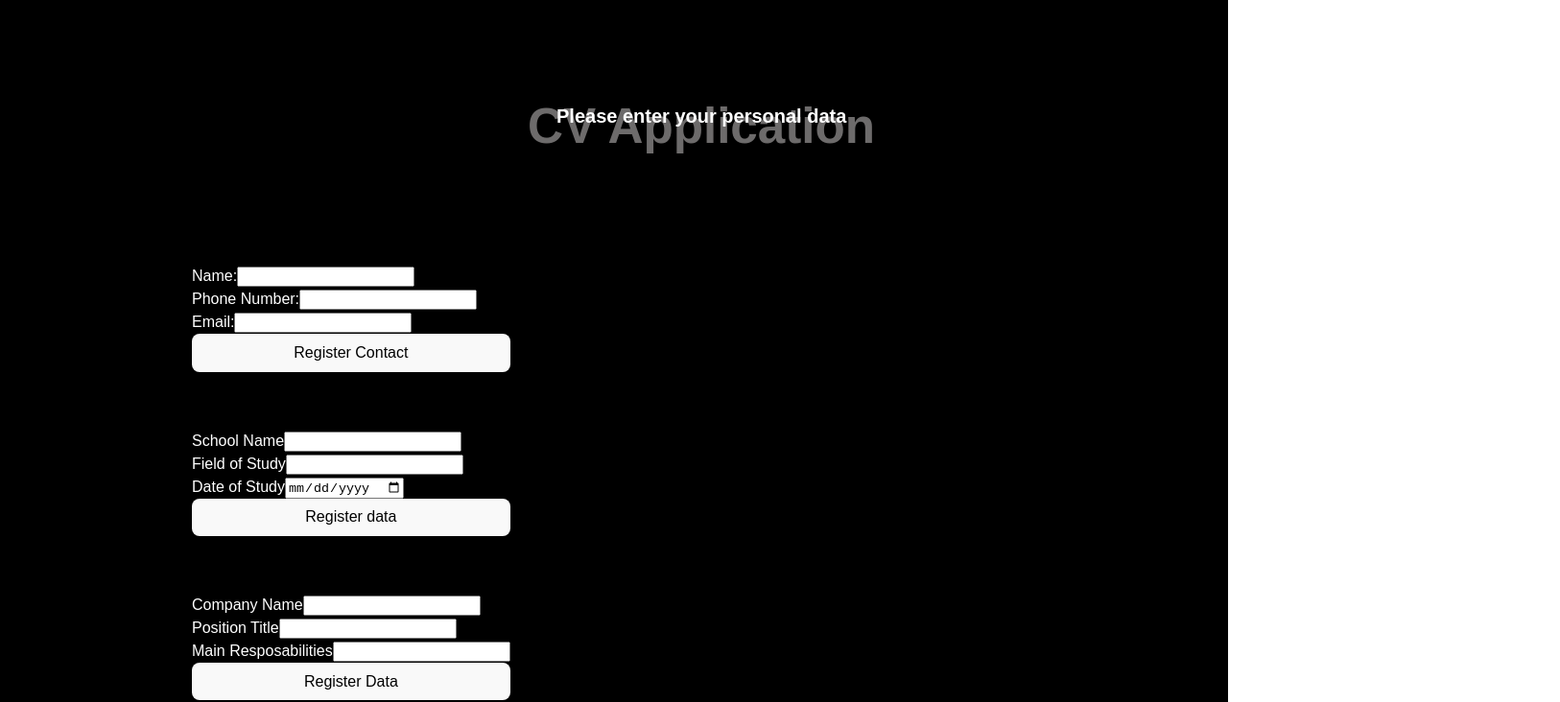
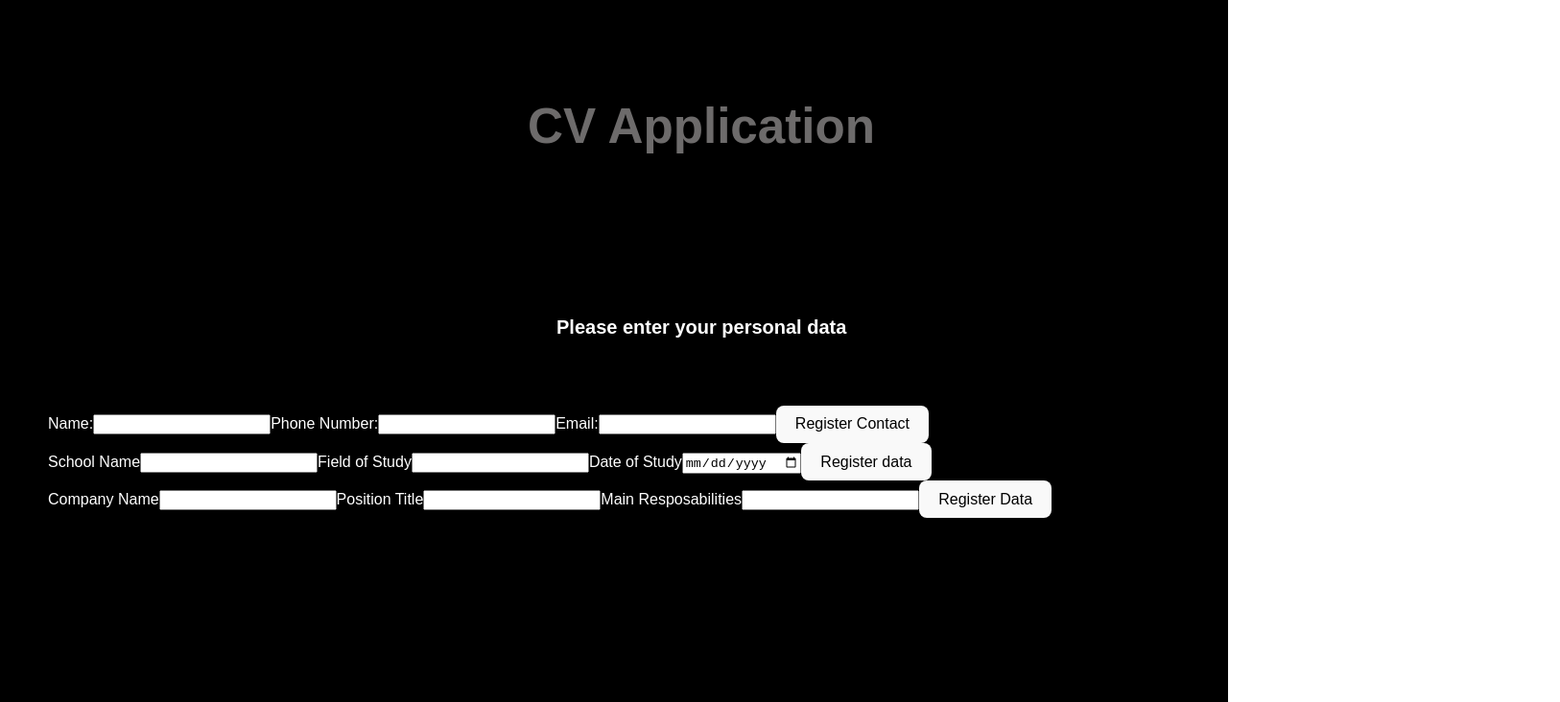
Before and after one commit to Dev-J0/CV-application, a React app: page / in a window 1280 px wide. Shown: the top 732 px of the page at 96% size, 1626 px wide, since content can reach past the window. Built offline with nearby package versions, Linux system fonts and the light colour scheme; the HTML template or start-up script is replaced by a standard one.

Commit message:
changed style a bit

```diff
--- a/src/styles/style.css
+++ b/src/styles/style.css
@@ -24,9 +24,18 @@ body {
     transform: translate(530px, -50px);
   }
 
-  form {
+
+
+  .App {
+
+  }
+
+  .containers {
     display: flex;
-    flex-direction: column;
-    margin: 60px;
-    transform: translate(90px, 30px)
+    flex-direction: row;
+    flex-wrap: nowrap;
+    justify-content: center;
+    gap: 40px;
+    width:500px;
+    transform: translate(400px,8px)
   }
```
